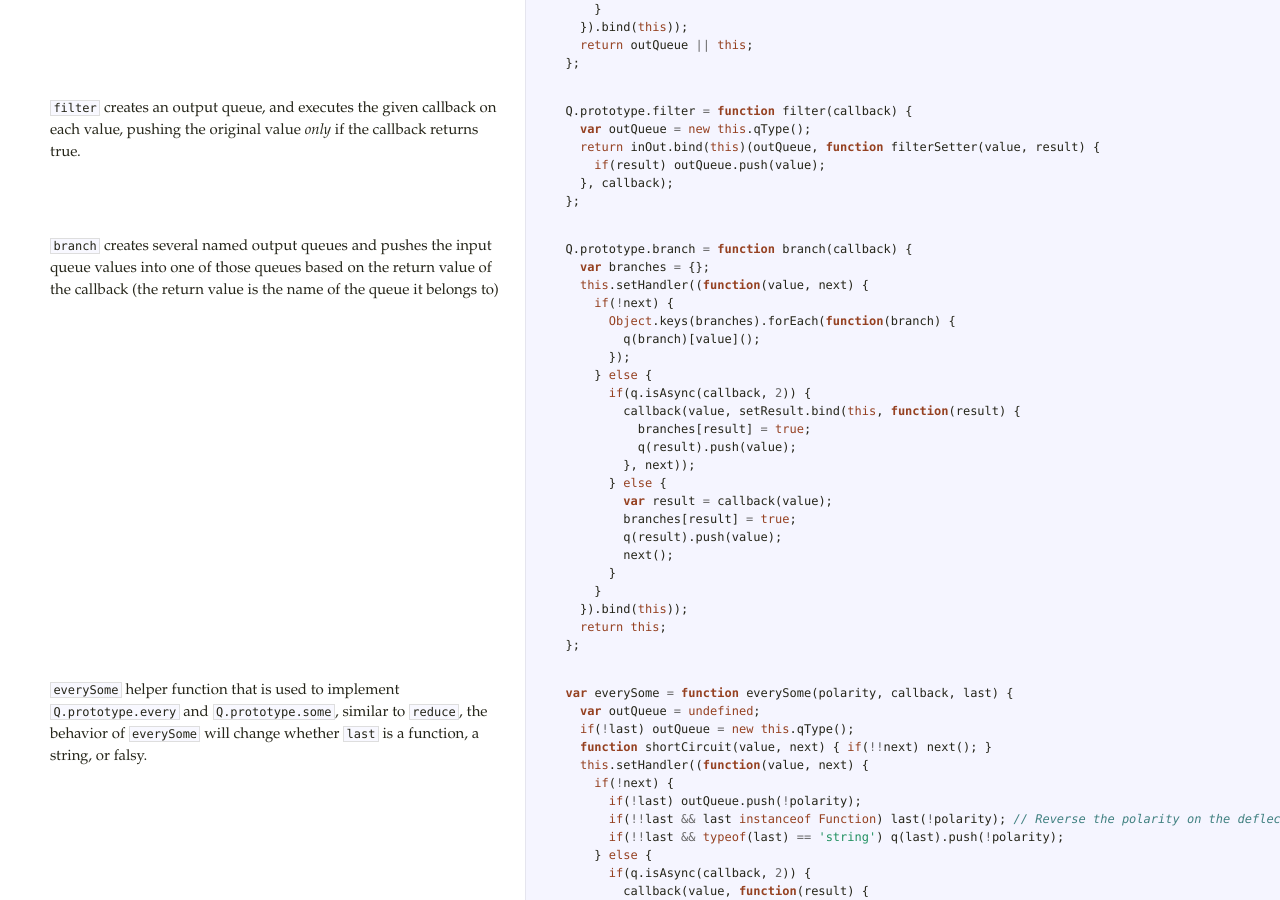
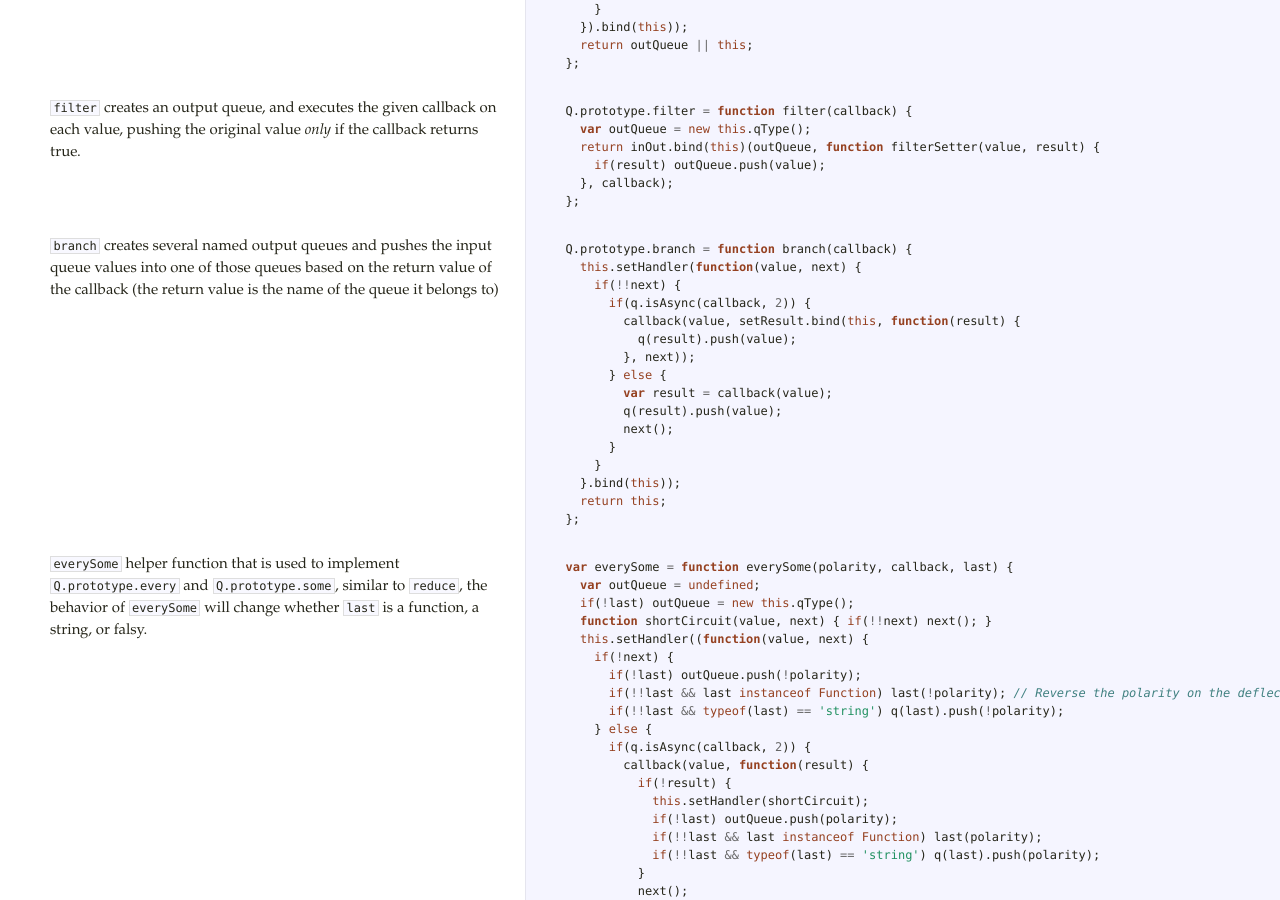
Before and after one commit to dfellis/queue-flow, a Jekyll site: the page docs/queue-flow.html, which Jekyll copies as it is, in a window 1280 px wide and 900 px high, scrolled down 5691 px. Built offline with Jekyll 4.4.1, drawn with Linux system fonts in a browser that asks for light colours; Markdown is read by kramdown in place of the engine named in the settings.

Commit message:
Automatic documentation for version 0.5.6

```diff
--- a/docs/queue-flow.html
+++ b/docs/queue-flow.html
@@ -253,26 +253,19 @@ original value <em>only</em> if the callback returns true.</p>             </td>
   <span class="p">};</span></pre></div>             </td>           </tr>                               <tr id="section-36">             <td class="docs">               <div class="pilwrap">                 <a class="pilcrow" href="#section-36">&#182;</a>               </div>               <p><code>branch</code> creates several named output queues and pushes the input queue
 values into one of those queues based on the return value of the callback
 (the return value is the name of the queue it belongs to)</p>             </td>             <td class="code">               <div class="highlight"><pre>  <span class="nx">Q</span><span class="p">.</span><span class="nx">prototype</span><span class="p">.</span><span class="nx">branch</span> <span class="o">=</span> <span class="kd">function</span> <span class="nx">branch</span><span class="p">(</span><span class="nx">callback</span><span class="p">)</span> <span class="p">{</span>
-    <span class="kd">var</span> <span class="nx">branches</span> <span class="o">=</span> <span class="p">{};</span>
-    <span class="k">this</span><span class="p">.</span><span class="nx">setHandler</span><span class="p">((</span><span class="kd">function</span><span class="p">(</span><span class="nx">value</span><span class="p">,</span> <span class="nx">next</span><span class="p">)</span> <span class="p">{</span>
-      <span class="k">if</span><span class="p">(</span><span class="o">!</span><span class="nx">next</span><span class="p">)</span> <span class="p">{</span>
-        <span class="nb">Object</span><span class="p">.</span><span class="nx">keys</span><span class="p">(</span><span class="nx">branches</span><span class="p">).</span><span class="nx">forEach</span><span class="p">(</span><span class="kd">function</span><span class="p">(</span><span class="nx">branch</span><span class="p">)</span> <span class="p">{</span>
-          <span class="nx">q</span><span class="p">(</span><span class="nx">branch</span><span class="p">)[</span><span class="nx">value</span><span class="p">]();</span>
-        <span class="p">});</span>
-      <span class="p">}</span> <span class="k">else</span> <span class="p">{</span>
+    <span class="k">this</span><span class="p">.</span><span class="nx">setHandler</span><span class="p">(</span><span class="kd">function</span><span class="p">(</span><span class="nx">value</span><span class="p">,</span> <span class="nx">next</span><span class="p">)</span> <span class="p">{</span>
+      <span class="k">if</span><span class="p">(</span><span class="o">!!</span><span class="nx">next</span><span class="p">)</span> <span class="p">{</span>
         <span class="k">if</span><span class="p">(</span><span class="nx">q</span><span class="p">.</span><span class="nx">isAsync</span><span class="p">(</span><span class="nx">callback</span><span class="p">,</span> <span class="mi">2</span><span class="p">))</span> <span class="p">{</span>
           <span class="nx">callback</span><span class="p">(</span><span class="nx">value</span><span class="p">,</span> <span class="nx">setResult</span><span class="p">.</span><span class="nx">bind</span><span class="p">(</span><span class="k">this</span><span class="p">,</span> <span class="kd">function</span><span class="p">(</span><span class="nx">result</span><span class="p">)</span> <span class="p">{</span>
-            <span class="nx">branches</span><span class="p">[</span><span class="nx">result</span><span class="p">]</span> <span class="o">=</span> <span class="kc">true</span><span class="p">;</span>
             <span class="nx">q</span><span class="p">(</span><span class="nx">result</span><span class="p">).</span><span class="nx">push</span><span class="p">(</span><span class="nx">value</span><span class="p">);</span>
           <span class="p">},</span> <span class="nx">next</span><span class="p">));</span>
         <span class="p">}</span> <span class="k">else</span> <span class="p">{</span>
           <span class="kd">var</span> <span class="nx">result</span> <span class="o">=</span> <span class="nx">callback</span><span class="p">(</span><span class="nx">value</span><span class="p">);</span>
-          <span class="nx">branches</span><span class="p">[</span><span class="nx">result</span><span class="p">]</span> <span class="o">=</span> <span class="kc">true</span><span class="p">;</span>
           <span class="nx">q</span><span class="p">(</span><span class="nx">result</span><span class="p">).</span><span class="nx">push</span><span class="p">(</span><span class="nx">value</span><span class="p">);</span>
           <span class="nx">next</span><span class="p">();</span>
         <span class="p">}</span>
       <span class="p">}</span>
-    <span class="p">}).</span><span class="nx">bind</span><span class="p">(</span><span class="k">this</span><span class="p">));</span>
+    <span class="p">}.</span><span class="nx">bind</span><span class="p">(</span><span class="k">this</span><span class="p">));</span>
     <span class="k">return</span> <span class="k">this</span><span class="p">;</span>
   <span class="p">};</span></pre></div>             </td>           </tr>                               <tr id="section-37">             <td class="docs">               <div class="pilwrap">                 <a class="pilcrow" href="#section-37">&#182;</a>               </div>               <p><code>everySome</code> helper function that is used to implement <code>Q.prototype.every</code>
 and <code>Q.prototype.some</code>, similar to <code>reduce</code>, the behavior of <code>everySome</code>
```
